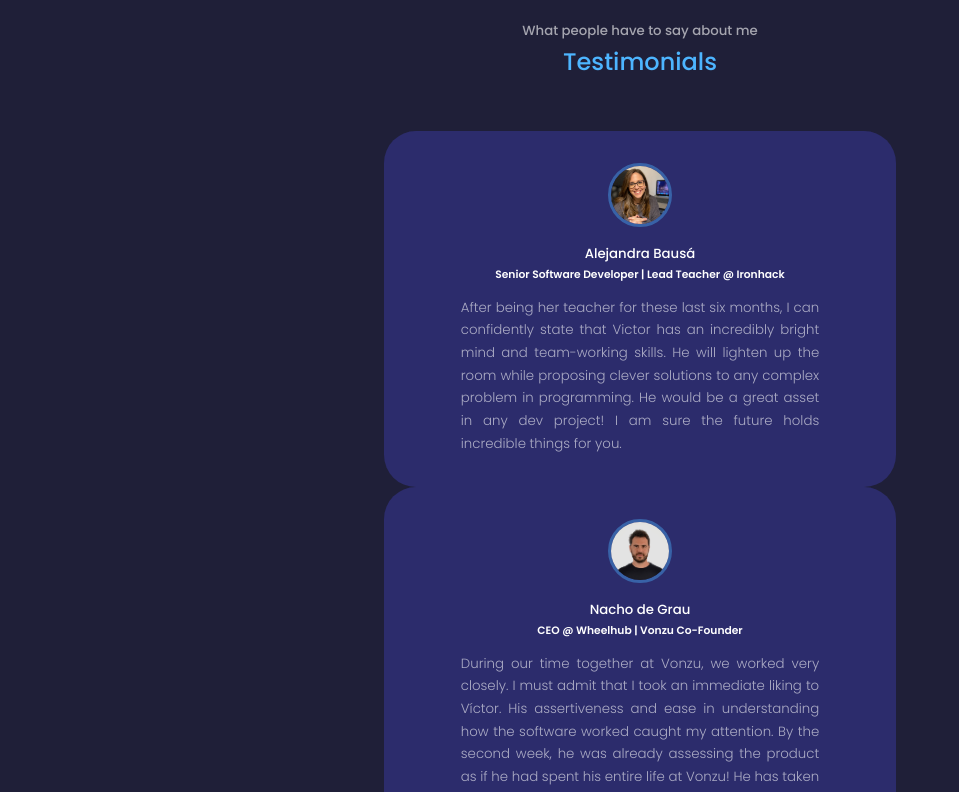
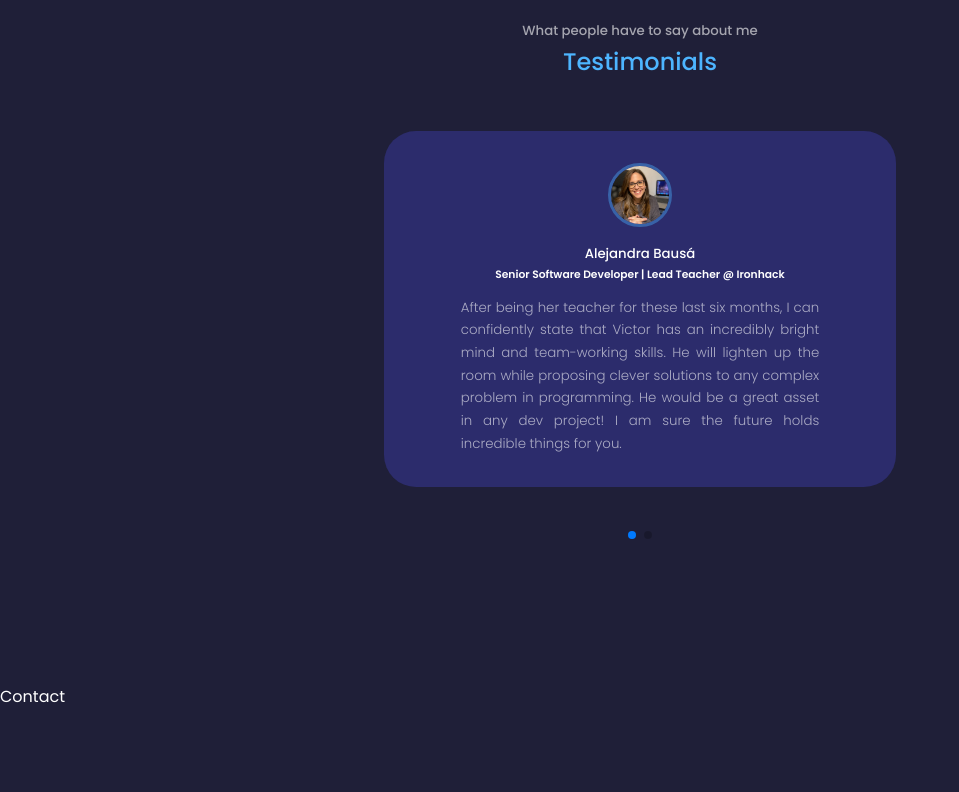
Before and after one commit to victorperdiguer/my-website, a React (Create React App) app: page / in a window 1280 px wide. Shown: the part 3180-3972 px from the top of the page, without its empty margins (0-959 px from the left). Built offline with nearby package versions, Linux system fonts and the light colour scheme.

Commit message:
testimonials done

```diff
--- a/package.json
+++ b/package.json
@@ -10,6 +10,7 @@
     "react-dom": "^18.2.0",
     "react-icons": "^4.8.0",
     "react-scripts": "5.0.1",
+    "swiper": "^9.3.2",
     "web-vitals": "^2.1.4"
   },
   "scripts": {
--- a/src/components/testimonials/Testimonials.jsx
+++ b/src/components/testimonials/Testimonials.jsx
@@ -2,6 +2,10 @@
 import './Testimonials.css';
 import TestimonialCard from "./TestimonialCard";
 import data from "./data";
+import { Navigation, Pagination, A11y } from 'swiper';
+import { Swiper, SwiperSlide } from 'swiper/react';
+import 'swiper/css';
+import 'swiper/css/pagination';
 
 
 const Testimonials = (props) => {
@@ -10,19 +14,28 @@
     <section id="testimonials">
       <h5>What people have to say about me</h5>
       <h2>Testimonials</h2>
-      <div className="container testimonials__container">
-        {data.map((testimonial, index) =>
+      <Swiper
+        className="container testimonials__container"
+        modules={[Pagination]}
+        spaceBetween={50}
+        slidesPerView={1}
+        pagination={{ clickable: true }}
+      >
+        {data.map((testimonial, index) => {
+          return (
+            <SwiperSlide>
               <TestimonialCard
-            key={testimonial.index}
+              key={index}
               picture={testimonial.picture}
               link={testimonial.link}
               name={testimonial.name}
               subtitle={testimonial.subtitle}
               review={testimonial.review}
               />
+            </SwiperSlide>
           )
-        }
-      </div>
+        })}
+      </Swiper>
     </section>
   )
 };
```
Also changed, not shown: 1 other file (tests, documents, lock files or other folders). Lines whose indentation alone changed are shown as unchanged.
